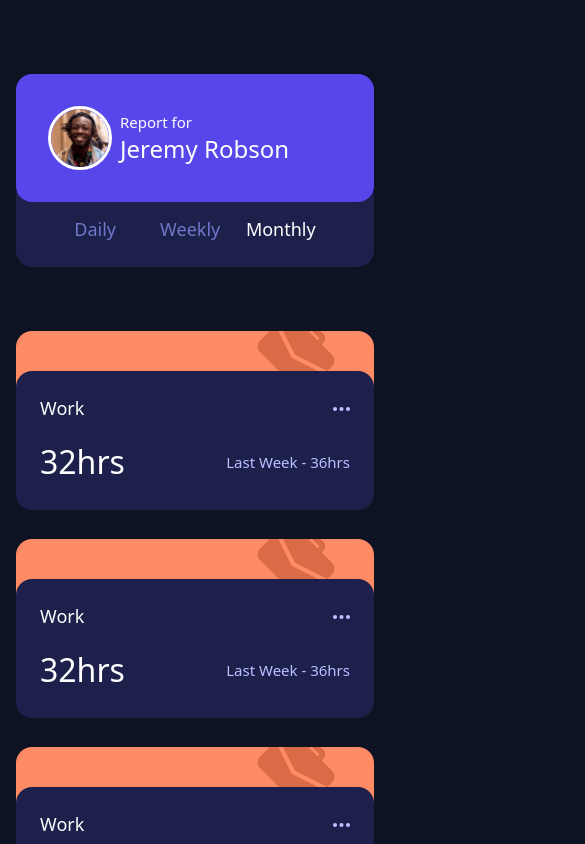
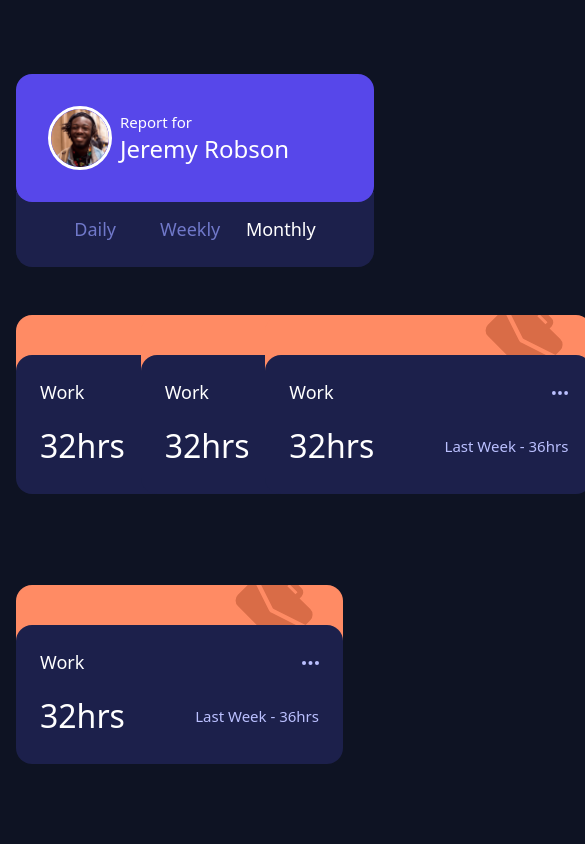
Before and after one commit to NarelaCamara/time-tracking-dashboard, a React (Vite) app: page / in a window 390 px wide. Shown: the top 844 px of the page, 585 px wide, since content can reach past the window. Built offline with nearby package versions, Linux system fonts and the light colour scheme.

Commit message:
feat: tablet desing maquetado

```diff
--- a/src/App.tsx
+++ b/src/App.tsx
@@ -26,8 +26,8 @@ function App() {
   ];
   return (
     <>
-      <div className="h-screen flex flex-col lg:flex-row gap-4 bg-[#0E1323] px-4 pt-16">
-        <div className="flex flex-col relative ">
+      <div className="h-screen flex flex-col lg:flex-row  md:items-center bg-[#0E1323] px-4 pt-16">
+        <div className="flex flex-col relative md:w-[612px]">
           <div className="p-8 min-w-[327px] flex items-center gap-2 bg-[#5747EA] rounded-2xl relative top-[10px] ">
             <img
               src={jeremy}
@@ -42,7 +42,8 @@ function App() {
 
           <Menu />
         </div>
-        <div>
+
+        <div className="grid grid-cols-3 grid-rows-0 gap-4 md:w-[612px]">
           {cards.map((e) => (
             <Card key={e.title} />
           ))}
--- a/src/components/card/Card.tsx
+++ b/src/components/card/Card.tsx
@@ -4,7 +4,7 @@ import work from "../../assets/icon-work.svg";
 
 export const Card: React.FC = () => {
   return (
-    <div className="relative flex flex-col lg:ml-8 min-w-[327px] min-h-[160px] my-12">
+    <div className="relative flex flex-col lg:ml-8 min-w-[327px] md:min-h-[188px] md:min-w-auto my-12">
       {/* Fondo con el ícono */}
       <div className="p-6 flex items-center gap-4 bg-[#FF8B64] rounded-2xl mb-8 overflow-hidden">
         <img
```
